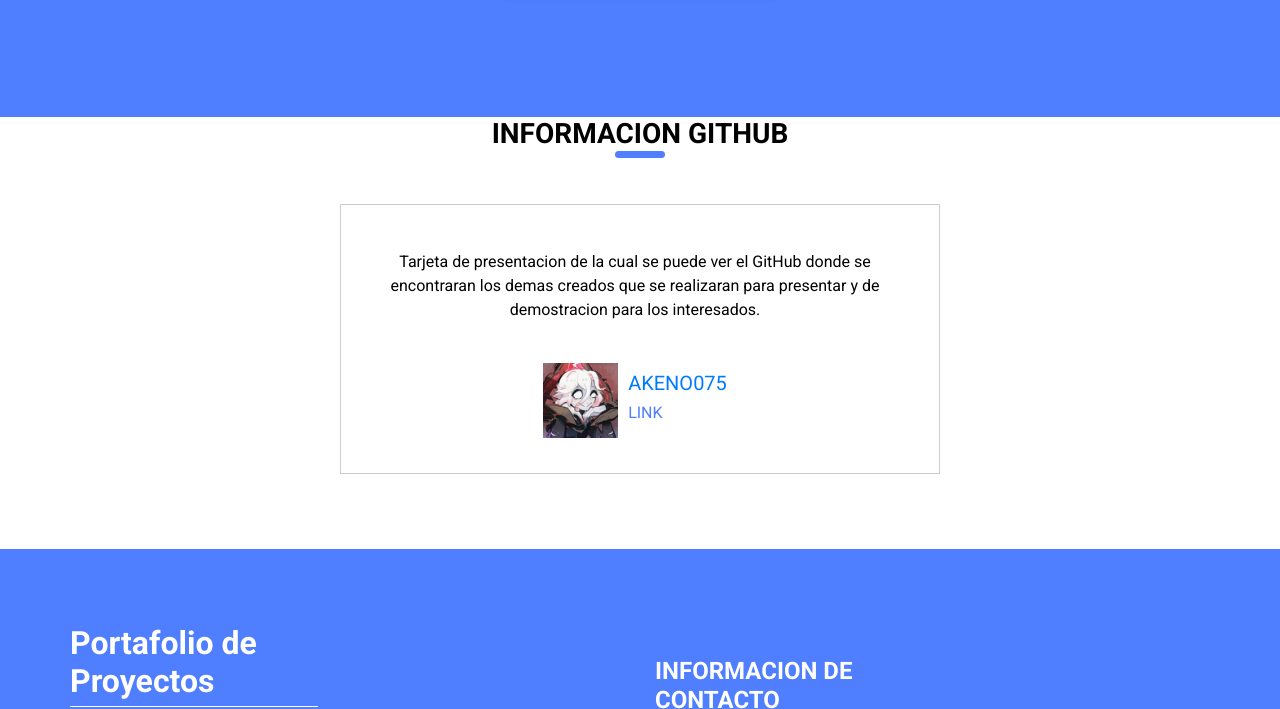
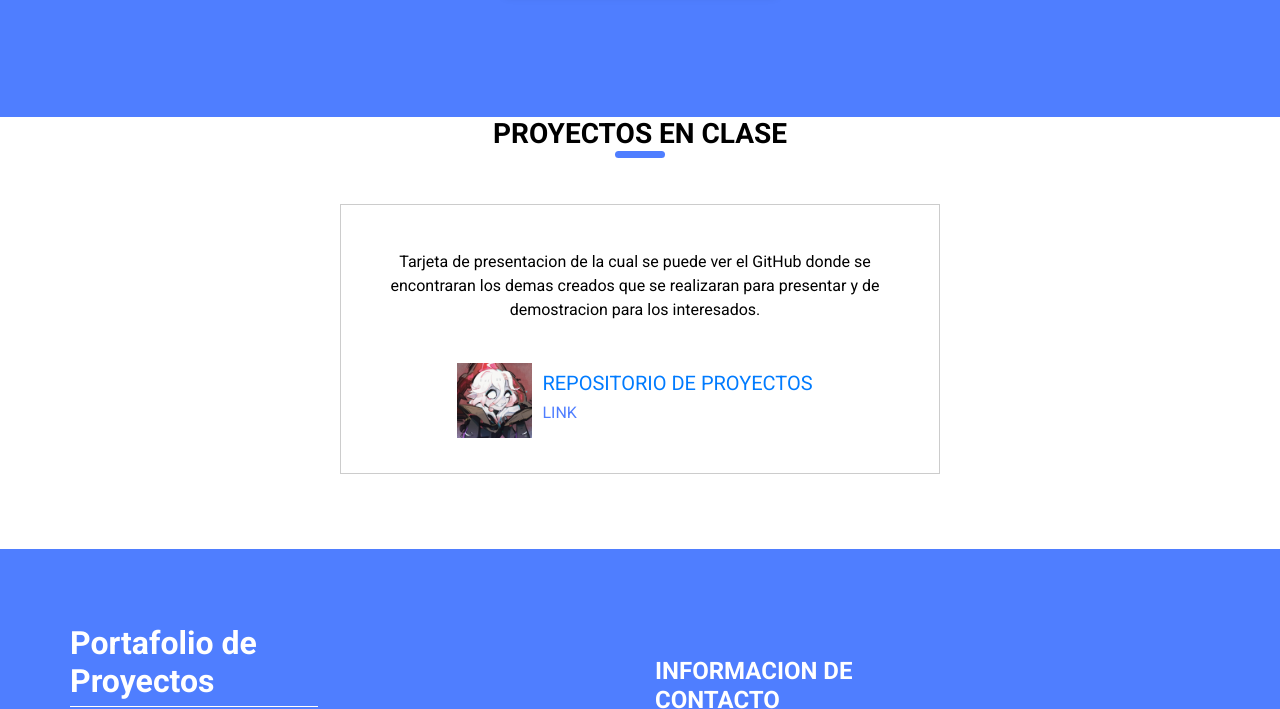
Before and after one commit to Akeno075/Akeno075.github.io, a plain HTML site: page index.html in a window 1280 px wide. Shown: the part 2520-3229 px from the top of the page. Drawn offline with nearby package versions, Linux system fonts and the light colour scheme.

Commit message:
Proyecto F

```diff
--- a/index.html
+++ b/index.html
@@ -284,7 +284,7 @@
       <div class="container">
         <div class="custom_heading-container">
           <h3 class=" ">
-            Informacion GitHub
+            Proyectos en clase
           </h3>
         </div>
         <div class="layout_padding2-top">
@@ -301,7 +301,7 @@
               </div>
               <div class="name">
                 <h5>
-                  <a href="https://github.com/Akeno075">Akeno075</a>
+                  <a href="https://github.com/Akeno075/Proyectos-Clases">Repositorio de proyectos</a>
                 </h5>
                 <h6>
                   LINK
```
